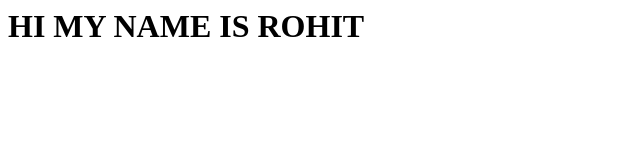
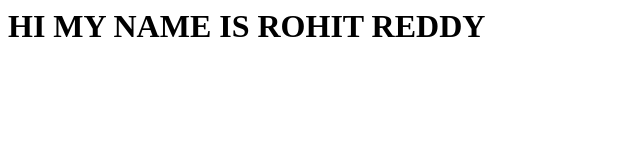
Before and after one commit to Rohitsontamu/jenkins-cicd, a plain HTML site: page index.html in a window 1280 px wide. Shown: the whole page, without its empty margins (0-640 px from the left). Drawn offline with Linux system fonts and the light colour scheme.

Commit message:
Update index.html

```diff
--- a/index.html
+++ b/index.html
@@ -1 +1 @@
-<h1>HI MY NAME IS ROHIT</h1>
+<h1>HI MY NAME IS ROHIT REDDY </h1>
```
